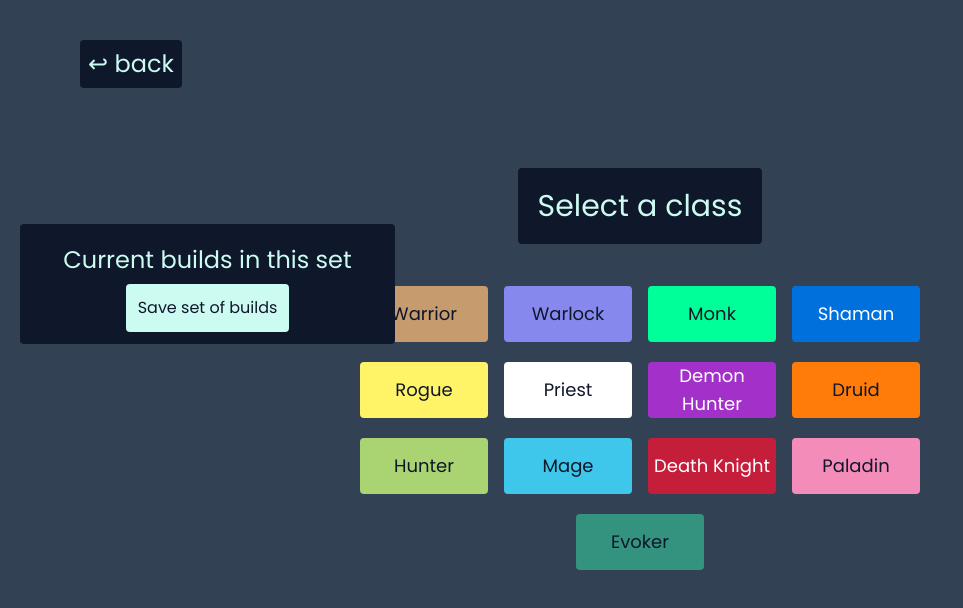
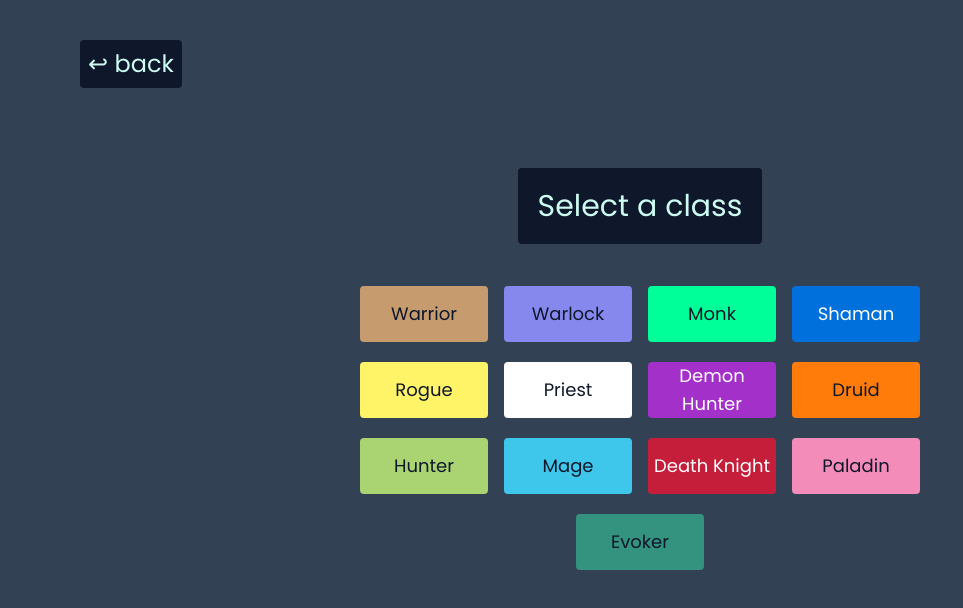
Before and after one commit to jinitsuga/share-talents, a React (Vite) app: page /create-build in a window 1280 px wide. Shown: the top 608 px of the page, without its empty margins (0-963 px from the left). Built offline with nearby package versions, Linux system fonts and the light colour scheme.

Commit message:
fix first build addition, added saving set of builds

```diff
--- a/src/Components/CreateBuild/ClassForm.tsx
+++ b/src/Components/CreateBuild/ClassForm.tsx
@@ -8,6 +8,7 @@
   detailsValue: string;
   error: string;
   saveBuild: Function;
+  toggleClasses: Function;
 }
 
 const ClassForm: FC<Props> = ({
@@ -18,6 +19,7 @@
   detailsValue,
   error,
   saveBuild,
+  toggleClasses,
 }) => {
   return (
     <form
@@ -74,6 +76,7 @@
         onClick={(e) => {
           e.preventDefault();
           saveBuild();
+          toggleClasses();
         }}
       >
         Save build
--- a/src/Components/CreateBuild/CreateBuild.tsx
+++ b/src/Components/CreateBuild/CreateBuild.tsx
@@ -66,7 +66,8 @@
       localStorage.setItem("builds", JSON.stringify([buildData]));
 
       setBuilds((oldbuilds) => {
-        return { ...oldbuilds, buildData };
+        const newBuilds = [buildData];
+        return newBuilds;
       });
     } else {
       // const oldBuilds = JSON.parse(localStorage.getItem("builds") || "[]");
@@ -132,6 +133,7 @@
         </div>
 
         <ClassForm
+          toggleClasses={toggleClasses}
           saveBuild={saveBuild}
           character={buildData.class}
           shown={classesShown}
@@ -141,7 +143,7 @@
           error={errorMsgs}
         />
       </div>
-      <SideBuilds builds={builds} />
+      <SideBuilds builds={builds} setBuilds={setBuilds} />
     </div>
   );
 };
--- a/src/Components/SideBuilds/SideBuilds.tsx
+++ b/src/Components/SideBuilds/SideBuilds.tsx
@@ -4,7 +4,7 @@
 
 interface Props {
   builds: Array<Build>;
-  // delete: Function;
+  setBuilds: any;
 }
 
 export const SideBuilds: FC<Props> = ({ builds }) => {
@@ -12,11 +12,27 @@
     return <SideItem key={build.link} build={build} />;
   });
 
+  const saveBuilds = (builds: Array<Build>) => {
+    localStorage.clear();
+    return console.log(builds);
+  };
+
   return (
-    <div className=" absolute top-20 flex flex-col items-center justify-center p-1 bg-slate-900 rounded pt-5 w-phoneSize m-5 mt-36 mb-10 mr-10 h-auto ">
-      <h3 className="text-2xl text-teal-100">Current builds in this set</h3>
+    <div
+      className={`${
+        builds.length ? "flex" : "hidden"
+      } absolute top-20  flex-col items-center justify-center p-1 bg-slate-900 rounded pt-5 w-phoneSize m-5 mt-36 mb-10 mr-10 h-auto `}
+    >
+      <h3 className="text-2xl text-teal-100 mb-2">
+        Current builds in this set
+      </h3>
       <div>{buildsList} </div>
-      <button className="bg-teal-100 text-slate-900 p-3 m-2 rounded hover:bg-slate-900 hover:text-teal-100 hover:border">
+      <button
+        onClick={() => {
+          saveBuilds(builds);
+        }}
+        className="bg-teal-100 text-slate-900 p-3 m-2 rounded hover:bg-slate-900 hover:text-teal-100 hover:border"
+      >
         Save set of builds
       </button>
     </div>
--- a/src/Components/SideBuilds/SideItem.tsx
+++ b/src/Components/SideBuilds/SideItem.tsx
@@ -26,7 +26,7 @@
 
   return (
     <div
-      className={` relative flex flex-row bg-${background} p-4 rounded m-1 `}
+      className={` relative flex flex-row bg-${background} p-4 rounded mb-2 `}
     >
       <div className={`w-60 flex flex-col rounded bg-${background}  `}>
         <h4 className="text-sm w-32">{build.class} build</h4>
@@ -41,7 +41,7 @@
       </div>
       <button
         className="w-10 h-8 text-xs text-slate-900 bg-teal-100 rounded p-1 text-center mt-2 hover:bg-slate-900
-      border hover:text-teal-100 active:bg-cyan-600"
+       border-slate-900 border-2 hover:text-teal-100 active:bg-cyan-600"
       >
         copy
       </button>
```
